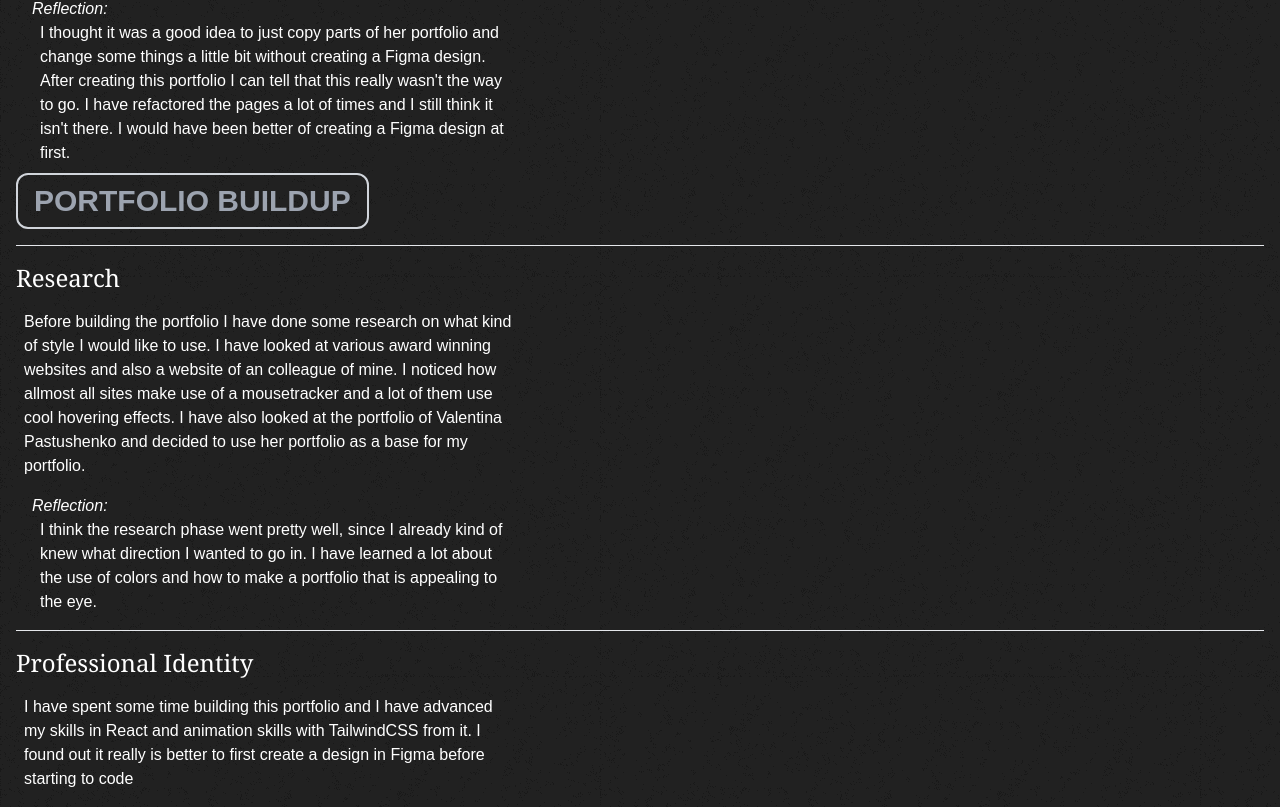
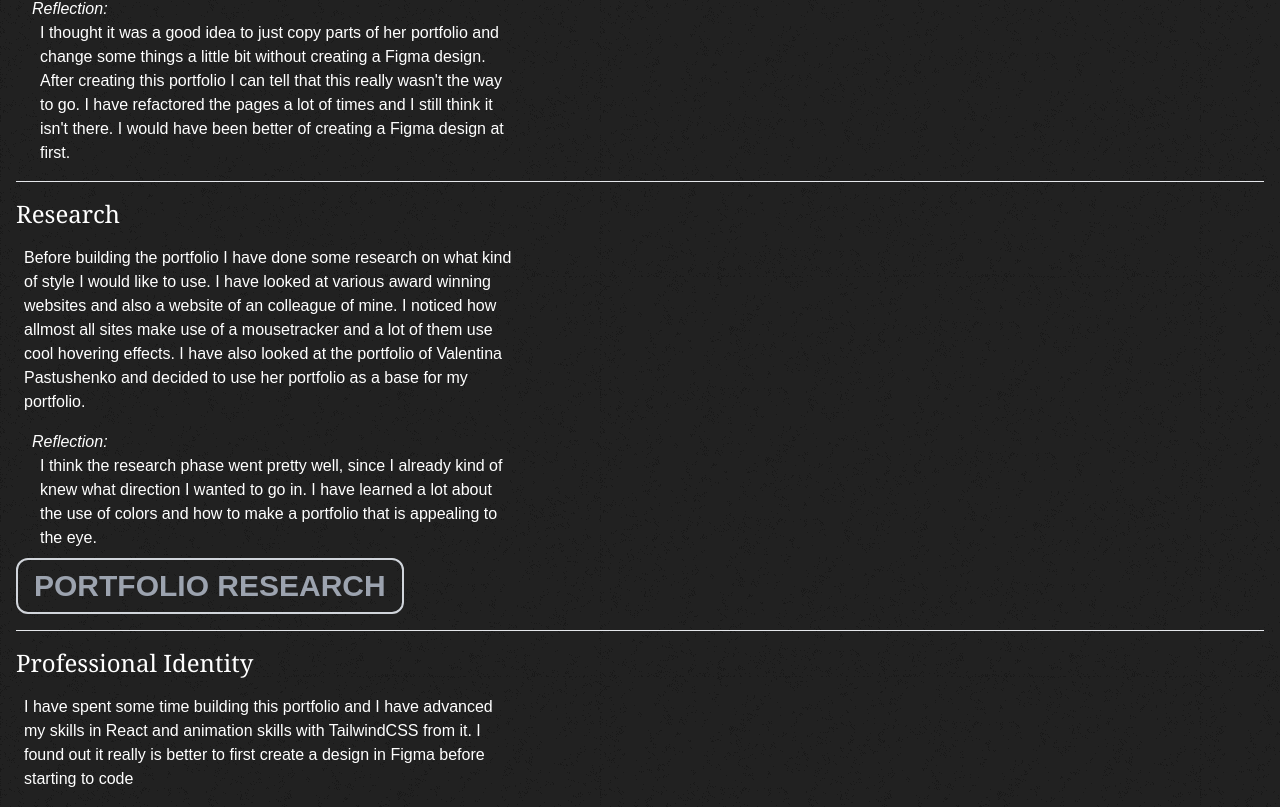
Before and after one commit to XavegX367/portfolio, a React (Vite) app: page /projects/1 in a window 1280 px wide. Shown: the part 923-1730 px from the top of the page. Built offline with nearby package versions, Linux system fonts and the light colour scheme.

Commit message:
move button to research

```diff
--- a/src/pages/Project.jsx
+++ b/src/pages/Project.jsx
@@ -184,19 +184,10 @@ const Project = () => {
                     {project.design.text}
                   </p>
 
-
                   <p className='text-base flex flex-wrap pl-4 md:mt-4 md:w-2/5'>
                     <span className='italic'>Reflection:</span>
                     <span className='pl-2'>{project.design.reflection}</span>
                   </p>
-
-                  {
-                    (project.buildup !== undefined && project.buildup === true) ?
-                    <div className='mt-2'>
-                          <Btn content={"Portfolio Buildup"} internal={true} link={"/buildup"} />
-                    </div>
-                    : null
-                  }
 
                 </div>
               : <></>
@@ -231,7 +222,6 @@ const Project = () => {
                     : <></>
                   }
 
-
                   <p className='text-base flex flex-wrap pl-4 md:mt-4 md:w-2/5'>
                     <span className='italic'>Reflection:</span>
                     {
@@ -241,6 +231,14 @@ const Project = () => {
                         <span className='pl-2'>{project.research.reflection}</span>
                     }
                   </p>
+
+                  {
+                          (project.buildup !== undefined && project.buildup === true) ?
+                          <div className='mt-2'>
+                                <Btn content={"Portfolio Research"} internal={true} link={"/buildup"} />
+                          </div>
+                          : null
+                        }
 
                 </div>
               : <></>
```
